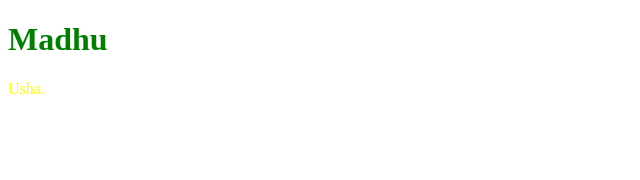
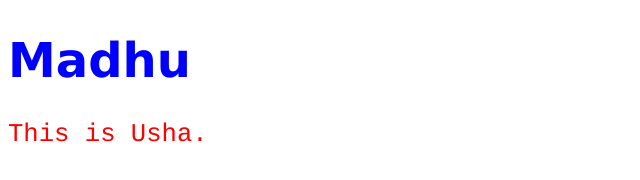
Before and after one commit to madhu-us/mywebsite, a plain HTML site: page index.html in a window 1280 px wide. Shown: the whole page, without its empty margins (0-640 px from the left). Drawn offline with Linux system fonts and the light colour scheme.

Commit message:
Update index.html

```diff
--- a/index.html
+++ b/index.html
@@ -2,15 +2,22 @@
 <html>
 <head>
 <style>
-body {madhu: usha;}
-h1   {color: green;}
-p    {color: yellow;}
+h1 {
+  color: blue;
+  font-family: verdana;
+  font-size: 300%;
+}
+p {
+  color: red;
+  font-family: courier;
+  font-size: 160%;
+}
 </style>
 </head>
 <body>
 
 <h1>Madhu</h1>
-<p>Usha.</p>
+<p>This is Usha.</p>
 
 </body>
 </html>
```
